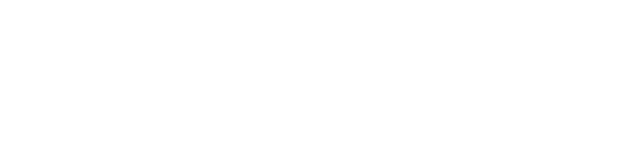
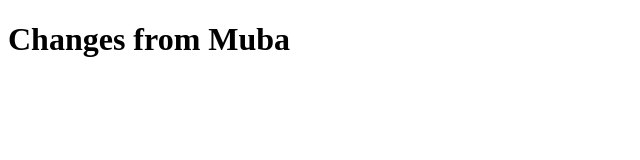
Before and after one commit to fskhandev/test, a plain HTML site: page index.html in a window 1280 px wide. Shown: the whole page, without its empty margins (0-640 px from the left). Drawn offline with Linux system fonts and the light colour scheme.

Commit message:
new heading

```diff
--- a/index.html
+++ b/index.html
@@ -6,6 +6,6 @@
     <title>Document</title>
 </head>
 <body>
-
+    <h1>Changes from Muba</h1>
 </body>
 </html>
```
